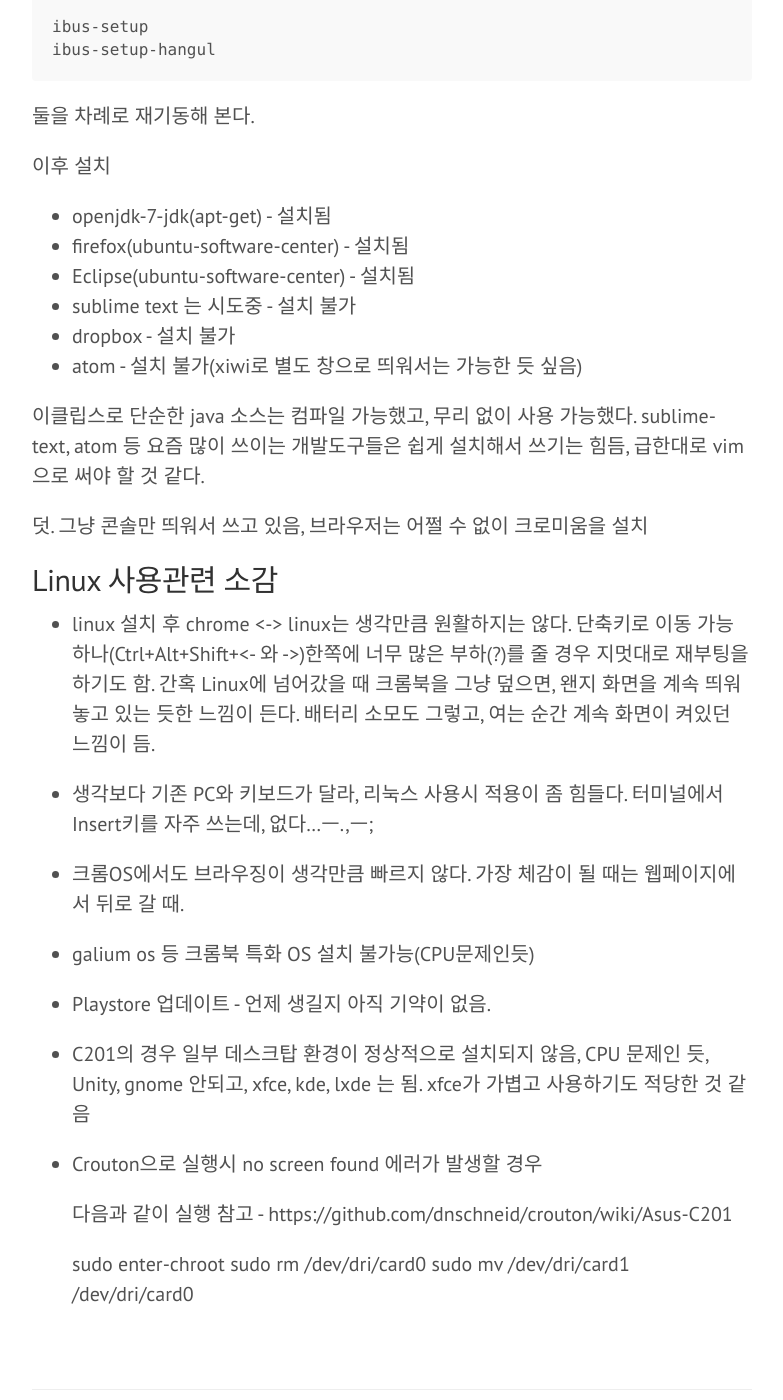
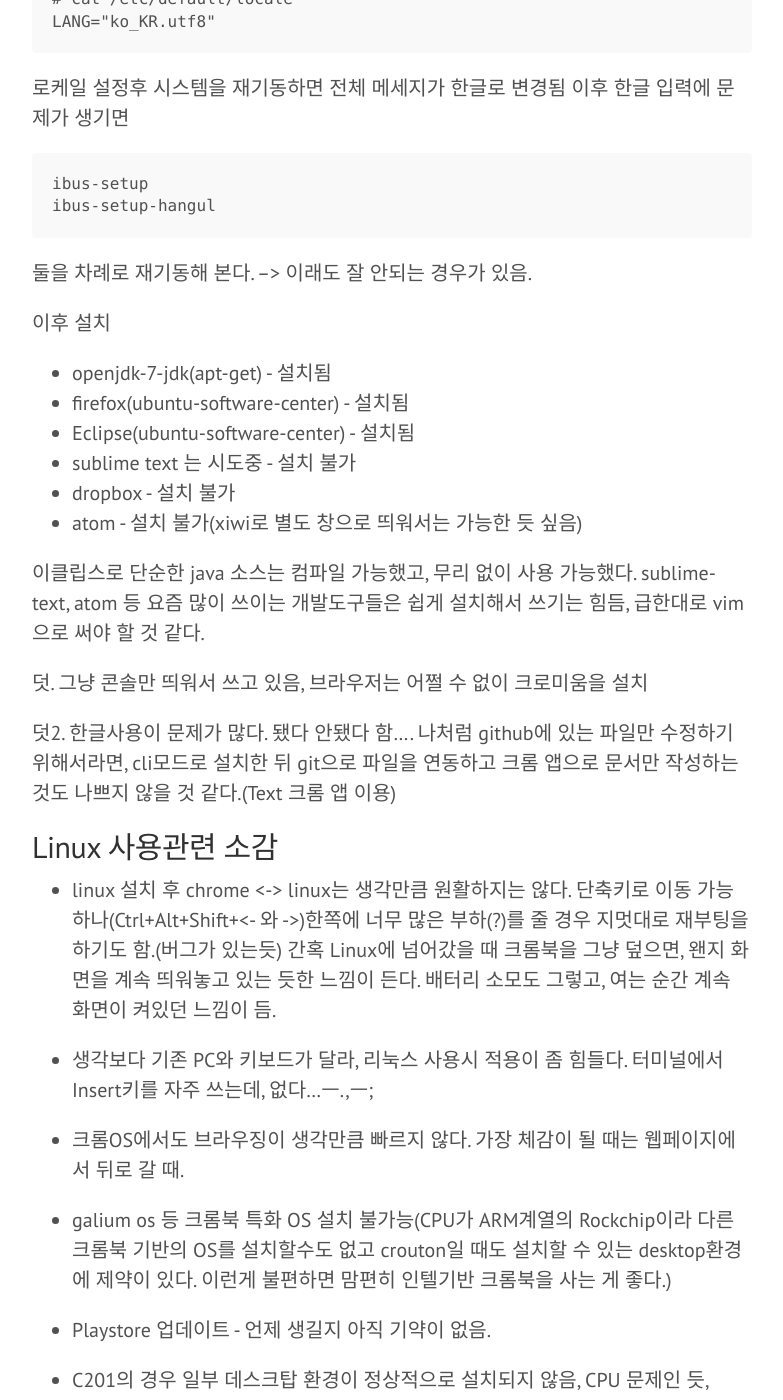
Before and after one commit to skaqud/skaqud.github.com, a Jekyll site: the page built from _posts/2016-07-25-Chromebook-linux-install-review.markdown, in a window 1280 px wide and 1400 px high, scrolled down 2901 px. Shown: the whole window, without its empty margins (248-1031 px from the left). Built offline with Jekyll 4.4.1, drawn with Linux system fonts in a browser that asks for light colours; some of the changed text lies outside the part shown.

Commit message:
update posts

```diff
--- a/_posts/2016-07-25-Chromebook-linux-install-review.markdown
+++ b/_posts/2016-07-25-Chromebook-linux-install-review.markdown
@@ -61,15 +61,21 @@
     #설치 가능한 목록보기
     sudo sh ~/Downloads/crouton -r list
 
-    #설치
+    #설치(desktop을 xfce기반으로)
     sudo sh ~/Downloads/crouton -r trusty -t xfce
+    #설치(desktop없이 cli만)
+    sudo sh ~/Downloads/crouton -r trusty -t extra-cli
 
     #잘못 설치했을 경우 삭제
     sudo delete-chroot name
 
     #설치된 OS시작
     sudo startxfce4
+    #혹은(cli일때)
+    sudo startcli
 
+    #cli로 시작 후 환경에 접속
+    sudo enter-chroot
 
 
 # Linux 설정 및 사용
@@ -89,14 +95,14 @@
 시스템의 로케일 설정
 
     # cat /etc/default/locale
-    LANG="ko_KR.UTF-8"
+    LANG="ko_KR.utf8"
 
 로케일 설정후 시스템을 재기동하면 전체 메세지가 한글로 변경됨 이후 한글 입력에 문제가 생기면
 
     ibus-setup
     ibus-setup-hangul
 
-둘을 차례로 재기동해 본다.
+둘을 차례로 재기동해 본다. --> 이래도 잘 안되는 경우가 있음.
 
 
 이후 설치
@@ -113,16 +119,18 @@
 
 덧. 그냥 콘솔만 띄워서 쓰고 있음, 브라우저는 어쩔 수 없이 크로미움을 설치
 
+덧2. 한글사용이 문제가 많다. 됐다 안됐다 함.... 나처럼 github에 있는 파일만 수정하기 위해서라면, cli모드로 설치한 뒤 git으로 파일을 연동하고 크롬 앱으로 문서만 작성하는 것도 나쁘지 않을 것 같다.(Text 크롬 앱 이용)
+
 
 ## Linux 사용관련 소감
 
-- linux 설치 후 chrome <-> linux는 생각만큼 원활하지는 않다. 단축키로 이동 가능하나(Ctrl+Alt+Shift+<- 와 ->)한쪽에 너무 많은 부하(?)를 줄 경우 지멋대로 재부팅을 하기도 함. 간혹 Linux에 넘어갔을 때 크롬북을 그냥 덮으면, 왠지 화면을 계속 띄워놓고 있는 듯한 느낌이 든다. 배터리 소모도 그렇고, 여는 순간 계속 화면이 켜있던 느낌이 듬.
+- linux 설치 후 chrome <-> linux는 생각만큼 원활하지는 않다. 단축키로 이동 가능하나(Ctrl+Alt+Shift+<- 와 ->)한쪽에 너무 많은 부하(?)를 줄 경우 지멋대로 재부팅을 하기도 함.(버그가 있는듯) 간혹 Linux에 넘어갔을 때 크롬북을 그냥 덮으면, 왠지 화면을 계속 띄워놓고 있는 듯한 느낌이 든다. 배터리 소모도 그렇고, 여는 순간 계속 화면이 켜있던 느낌이 듬.
 
 - 생각보다 기존 PC와 키보드가 달라, 리눅스 사용시 적용이 좀 힘들다. 터미널에서 Insert키를 자주 쓰는데, 없다...ㅡ.,ㅡ;
 
 - 크롬OS에서도 브라우징이 생각만큼 빠르지 않다. 가장 체감이 될 때는 웹페이지에서 뒤로 갈 때.
 
-- galium os 등 크롬북 특화 OS 설치 불가능(CPU문제인듯)
+- galium os 등 크롬북 특화 OS 설치 불가능(CPU가 ARM계열의 Rockchip이라 다른 크롬북 기반의 OS를 설치할수도 없고 crouton일 때도 설치할 수 있는 desktop환경에 제약이 있다. 이런게 불편하면 맘편히 인텔기반 크롬북을 사는 게 좋다.)
 
 - Playstore 업데이트 - 언제 생길지 아직 기약이 없음.
 
```
